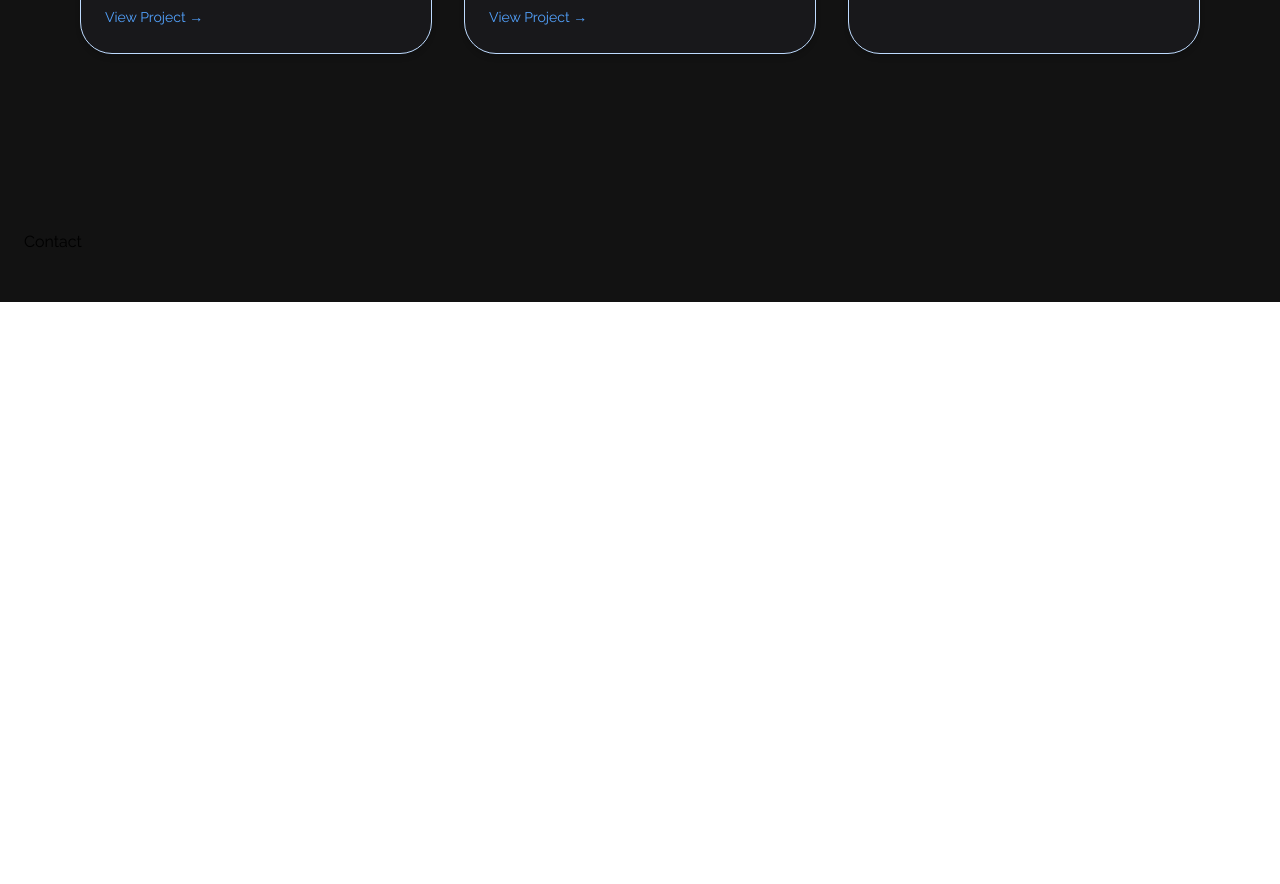
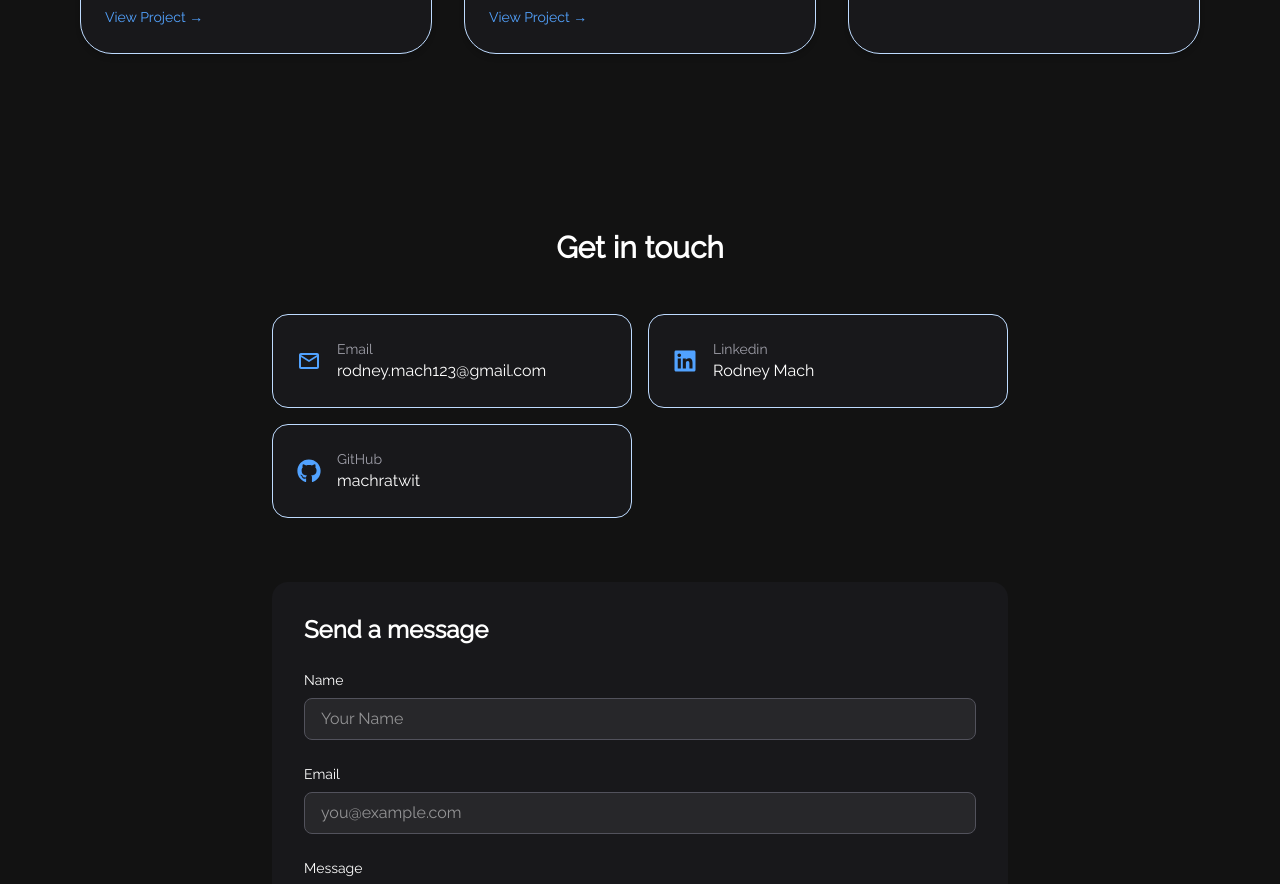
Before and after one commit to machratwit/personal-website, a React (Vite) app in the folder my-app/: page / in a window 1280 px wide. Shown: the part 1860-2744 px from the top of the page. Before the commit the page ends 2162 px from the top, so only its background shows below. Built offline with nearby package versions, Linux system fonts and the light colour scheme.

Commit message:
Created Contact page

```diff
--- a/my-app/package.json
+++ b/my-app/package.json
@@ -11,6 +11,7 @@
   },
   "dependencies": {
     "@types/react-router-dom": "^5.3.3",
+    "framer-motion": "^12.23.6",
     "react": "^19.1.0",
     "react-dom": "^19.1.0",
     "react-icons": "^5.5.0",
--- a/my-app/src/pages/Contact.tsx
+++ b/my-app/src/pages/Contact.tsx
@@ -1,13 +1,104 @@
-const Contact = () => {
+import { FaLinkedin, FaGithub } from "react-icons/fa";
+import { MdOutlineEmail } from "react-icons/md";
+import { motion } from "framer-motion";
+
+const contactMethods = [
+  {
+    icon: MdOutlineEmail,
+    label: "Email",
+    value: "rodney.mach123@gmail.com",
+    href: "mailto:rodney.mach123@gmai.com",
+  },
+  {
+    icon: FaLinkedin,
+    label: "Linkedin",
+    value: "Rodney Mach",
+    href: "https://www.linkedin.com/in/rodneymach/",
+  },
+  {
+    icon: FaGithub,
+    label: "GitHub",
+    value: "machratwit",
+    href: "https://github.com/machratwit",
+  },
+];
+
+export default function Contacts() {
   return (
-    <>
-      <div
-        id="contact"
-        className="px-6 py-12 max-w-4xl pt-24 scroll-mt-24 mx-autotext-white"
-      >
-        Contact
+    <section
+      id="contact"
+      className="px-4 py-20 max-w-3xl mx-auto pt-24 scroll-mt-24 text-white"
+    >
+      <h1 className="text-3xl font-bold text-center mb-12">Get in touch</h1>
+      <div className="grid gap-4 sm:grid-cols-2">
+        {contactMethods.map(({ icon: Icon, label, value, href }) => (
+          <motion.a
+            key={label}
+            href={href}
+            target="_blank"
+            rel="noopener noreferrer"
+            className="flex items-center gap-4 bg-zinc-900 border border-blue-200 rounded-2xl p-6 hover:shadow-lg transition"
+            whileHover={{ scale: 1.02 }}
+          >
+            <Icon className="w-6 h-6 text-blue-400" />
+            <div>
+              <p className="text-sm text-zinc-400">{label}</p>
+              <p className="font-medium">{value}</p>
+            </div>
+          </motion.a>
+        ))}
       </div>
-    </>
+      <div className="mt-16 bg-zinc-900 border-blue-200 rounded-2xl p-8">
+        <h2 className="text-2xl font-semibold mb-6">Send a message</h2>
+        <form className="space-y-6">
+          <div>
+            <label htmlFor="name" className="block text-sm mb-2">
+              Name
+            </label>
+            <input
+              id="name"
+              type="text"
+              className="w-full bg-zinc-800 border border-zinc-600
+              rounded-lg px-4 py-2 focus:outline-none focus:ring-2 focus:ring-blue-500"
+              placeholder="Your Name"
+              required
+            ></input>
+          </div>
+          <div>
+            <label htmlFor="email" className="block text-sm mb-2">
+              Email
+            </label>
+            <input
+              id="email"
+              type="text"
+              className="w-full bg-zinc-800 border border-zinc-600
+              rounded-lg px-4 py-2 focus:outline-none focus:ring-2 focus:ring-blue-500"
+              placeholder="you@example.com"
+              required
+            ></input>
+          </div>
+          <div>
+            <label htmlFor="message" className="block text-sm mb-2">
+              Message
+            </label>
+            <textarea
+              id="message"
+              rows={4}
+              className="w-full bg-zinc-800 border border-zinc-600 rounded-lg px-4 py-2
+              focus:outline-none focus:ring-2 focus:ring-blue-500"
+              placeholder="Message..."
+              required
+            />
+          </div>
+          <button
+            type="submit"
+            className="inline-flex items-center justify-center bg-blue-500 hover:bg-blue-600
+            font-medium rounded-lg px-6 py-2 transition"
+          >
+            Send
+          </button>
+        </form>
+      </div>
+    </section>
   );
-};
-export default Contact;
+}
```
Also changed, not shown: my-app/src/data/experience.ts (+0 -14 lines), 1 other file (tests, documents, lock files or other folders).
